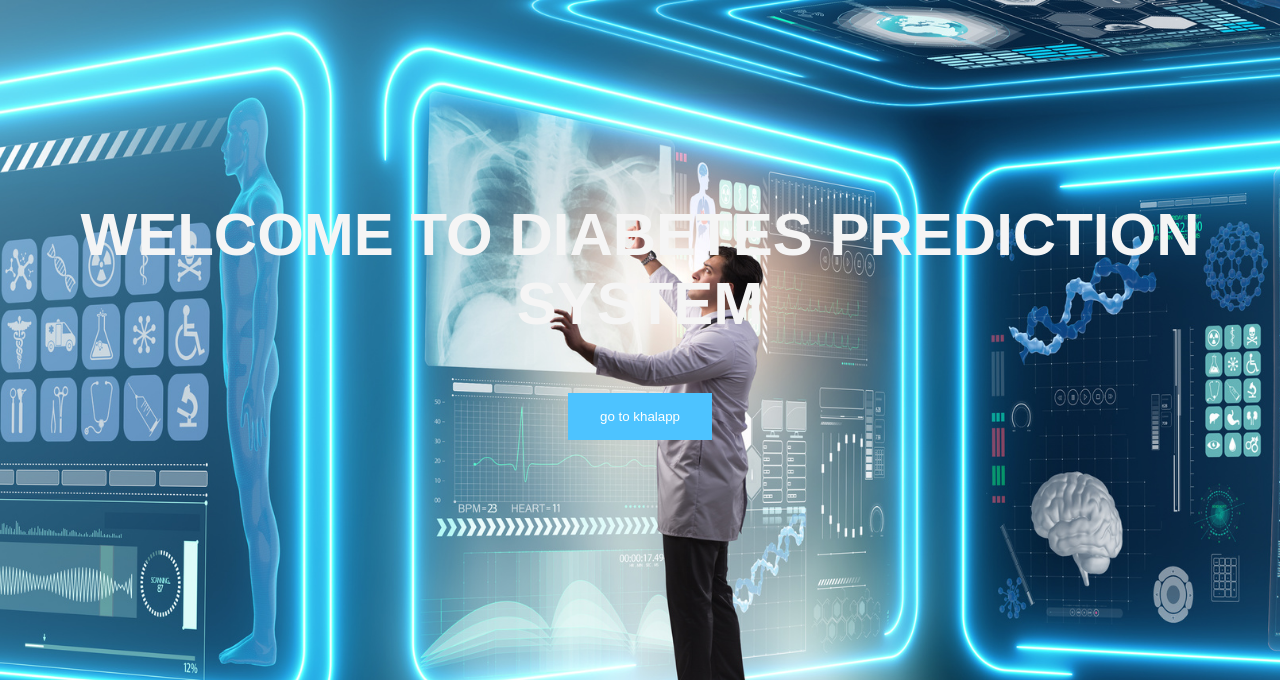
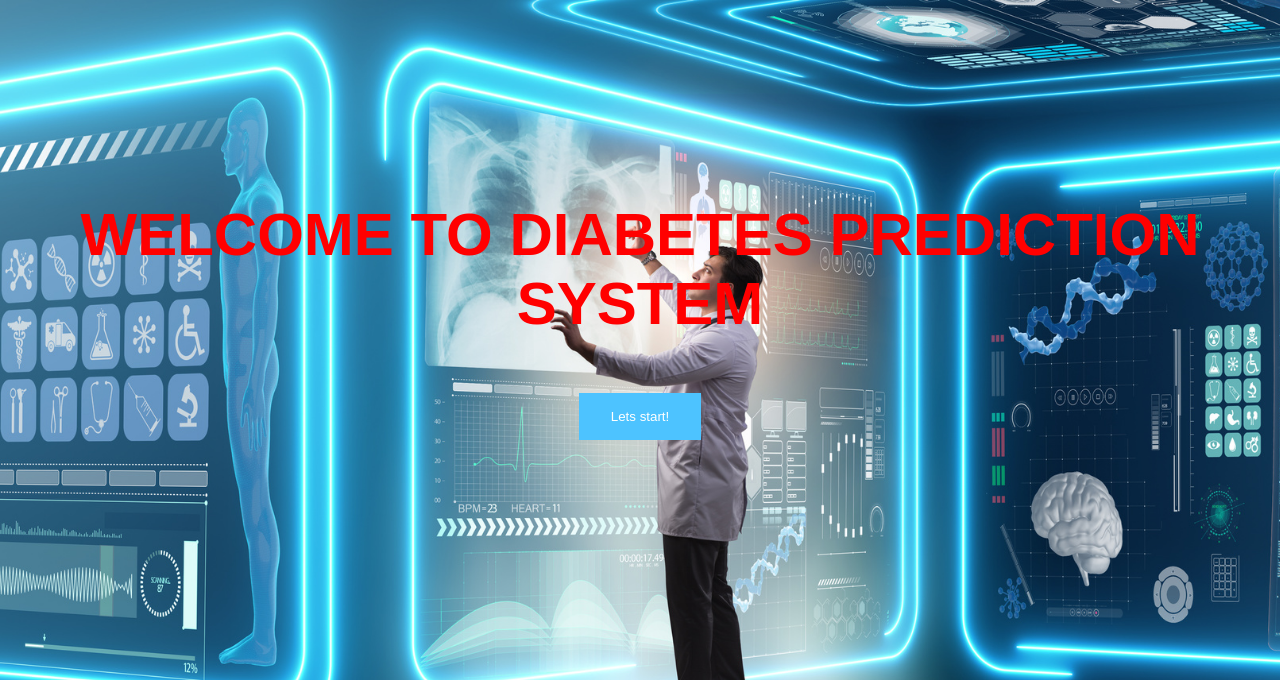
Before and after one commit to MedAyoubBh/DiabetesPrediction, a Django app: template DiabetesPrediction/templates/home.html in a window 1280 px wide. Shown: the top 680 px of the page. Run offline with Django 3.2, Linux system fonts and the light colour scheme; the template is opened without the code that fills it, so the values that code supplies are empty.

Commit message:
Update home.html

```diff
--- a/DiabetesPrediction/templates/home.html
+++ b/DiabetesPrediction/templates/home.html
@@ -10,7 +10,7 @@
             color:white;
         }
         h1{
-            color: whitesmoke;
+            color: red;
             font-family: Arial, Helvetica, sans-serif;
             font-size: 60px;
             font-weight: bold;
@@ -43,7 +43,7 @@
     <div align="center">
         <h1>WELCOME TO DIABETES PREDICTION SYSTEM</h1>
         <form action="predict">
-            <input type="submit" value="go to khalapp">
+            <input type="submit" value="Lets start!">
         </form>
     </div>
 </body>
```
